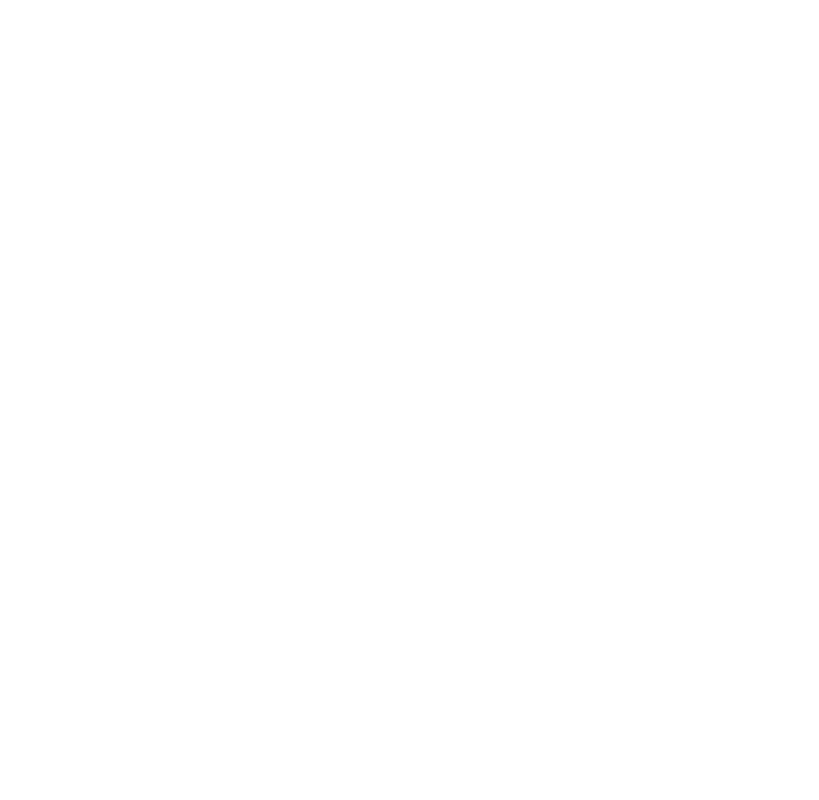
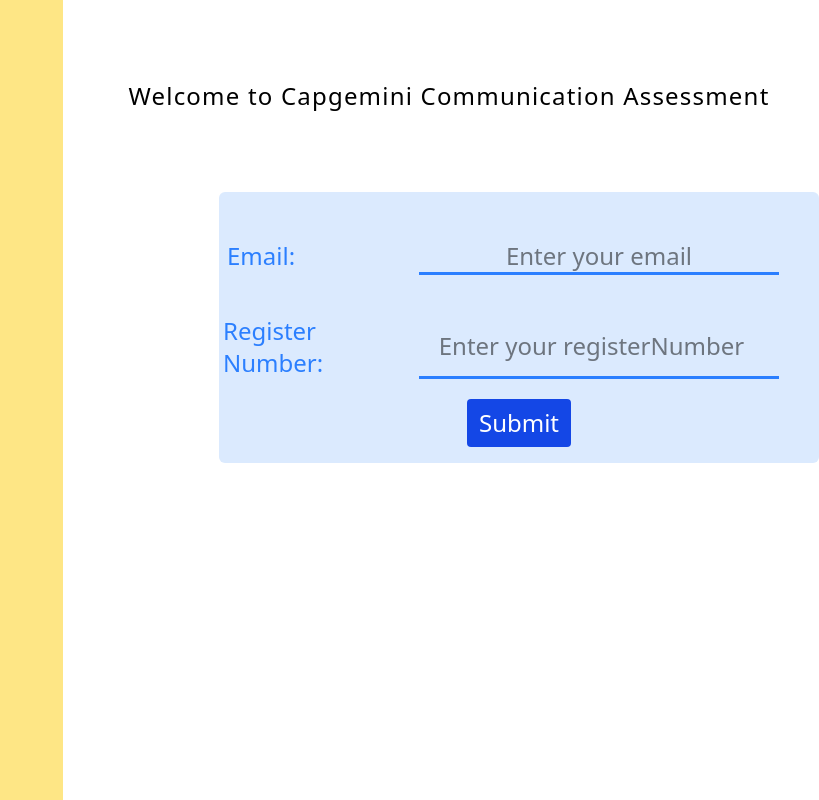
Before and after one commit to run-08/OfflineSaver, a React (Vite) app: page /home/welcomePage in a window 1280 px wide. Before the commit this address had no page. Shown: the whole page, without its empty margins (461-1280 px from the left). Built offline with nearby package versions, Linux system fonts and the light colour scheme.

Commit message:
Assessement Page Creation

```diff
--- /dev/null
+++ b/src/Assessment/MediaDevicesPermissions.jsx
@@ -0,0 +1,29 @@
+import { useEffect, useRef } from "react";
+
+const MediaDevicesPermissions = () => {
+   const videoRef = useRef(null);
+   useEffect(()=>{
+      navigator.mediaDevices.getUserMedia({video:true})
+    .then(stream => {
+        if(videoRef.current) videoRef.current.srcObject=stream
+   })
+    .catch(err => {
+        alert("Camera access denied!");
+        console.log(err);
+   });
+   },[]);
+   navigator.mediaDevices.getUserMedia({audio:true})
+   .then(stream => console.log(stream))
+   .catch(err =>{
+        console.log(err);
+        alert("Microphone is not detected!");
+   });
+   return (
+    <div className="liveStream">
+        <div className="video-play">
+            <video autoPlay ref={videoRef}></video>
+        </div>
+    </div>
+   )
+}
+export default MediaDevicesPermissions;
--- /dev/null
+++ b/src/Assessment/WelcomePage.jsx
@@ -0,0 +1,35 @@
+import { useNavigate } from "react-router-dom";
+
+const WelcomePage = () => {
+    const navigate = useNavigate();
+   return(
+    <div className="container">
+        <div className="welcome_page grid grid-cols-12 gap-4">
+            <div className="logo col-span-5 bg-amber-200 h-200"></div>
+            <div className="content-side col-span-7">
+                <div className="welcome_msg text-center my-20 text-2xl tracking-wider">
+                    <h1 className="greet">Welcome to Capgemini Communication Assessment</h1>
+                </div>
+                <div className="user_details bg-blue-100 py-2 rounded-md text-2xl w-150 mx-35">
+                    <form className="text-center ">
+                        <div className="userName grid grid-cols-3 my-10">
+                            <label htmlFor="email" className="text-2xl text-start mx-2 text-blue-500">Email:</label>
+                            <input type="text" name="email" id="email" className="outline-none border-b-3 text-center w-90  border-blue-500" placeholder="Enter your email" />
+                        </div>
+                        <div className="userName grid grid-cols-3">
+                            <label htmlFor="registerNumber" className="text-2xl text-start mx-1 text-blue-500">Register Number:</label>
+                            <input type="number" name="registerNumber" id="registerNumber" className="outline-none border-b-3 text-center w-90 border-blue-500" placeholder="Enter your registerNumber" />
+                        </div>
+                        <div className="credentials-submit">
+                            <button type="button" className="cu rsor-pointer my-2 bg-blue-700 mt-5 text-white px-3 py-2 rounded" onClick={(e)=>{
+                                     navigate("/home/permissions")
+                            }}>Submit</button>
+                        </div>
+                    </form>
+                </div>
+            </div>
+        </div>
+    </div>
+   );
+}
+export default WelcomePage;
--- a/src/IndexDB/IndexDBConfig.js
+++ b/src/IndexDB/IndexDBConfig.js
@@ -43,29 +43,20 @@
         console.log(data);
         let open = indexedDB.open(data?.title);
         open.onsuccess = (event) => {
-         const version = event.target.version;
-         open.close();
-         let newOpenRequest = indexedDB.open(data?.title);
-         newOpenRequest.onsuccess = (event) => {
             const db = event.target.result;
-            const tx = db.transaction(data?.objectStore,"readWrite");
+            const tx = db.transaction(data?.objectStore,"readwrite");
             const store = tx.objectStore(data?.objectStore);
-            const request = store.add(data);
+            const request = store.add(data?.answer);
             request.onsuccess = (event) =>{
                console.log("Added Successfully: "+(event.target.result));
             }
             request.onerror = (event) => {
-               console.log("Failed to save : "+(event.target));
+               console.log("Failed to save : "+(event.target.error));
             }
-         }
-         newOpenRequest.onerror = (event) => {
-            console.log("New Open request Failed to establish....");
-            console.log(`Error:${event.target}`);
-         }
         }
         open.onerror = (event) => {
           console.log(`Failed to open ${data?.title}!`);
-          console.log(event.target);
+          console.log(event.target.error);
         }
      }
      useEffect(()=>{
--- /dev/null
+++ b/src/vite.config.js
@@ -0,0 +1,7 @@
+import { defineConfig } from 'vite';
+
+export default defineConfig({
+  server: {
+    https: true
+  }
+});
```
Also changed, not shown: src/App.jsx (+12 -1 lines).
